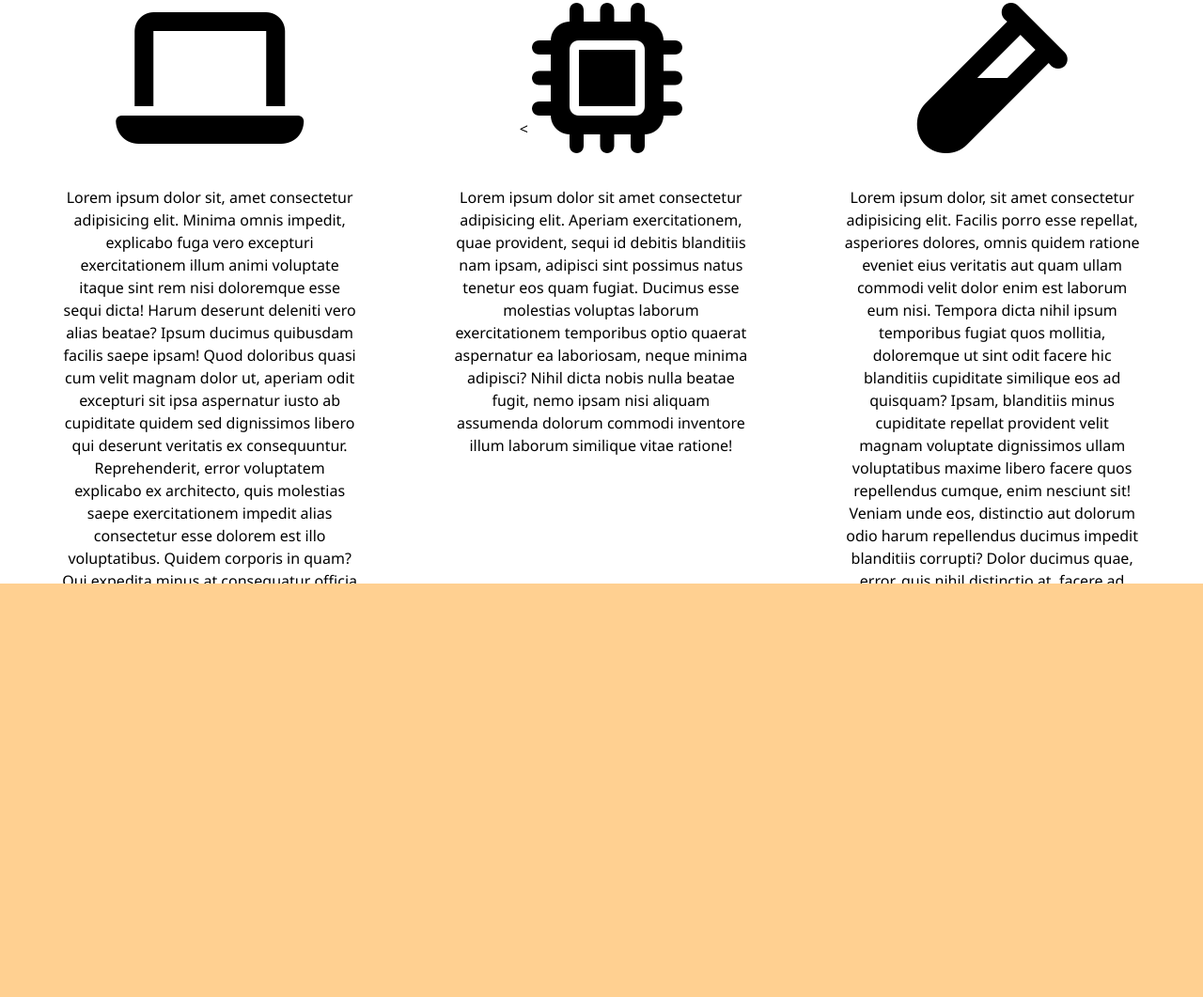
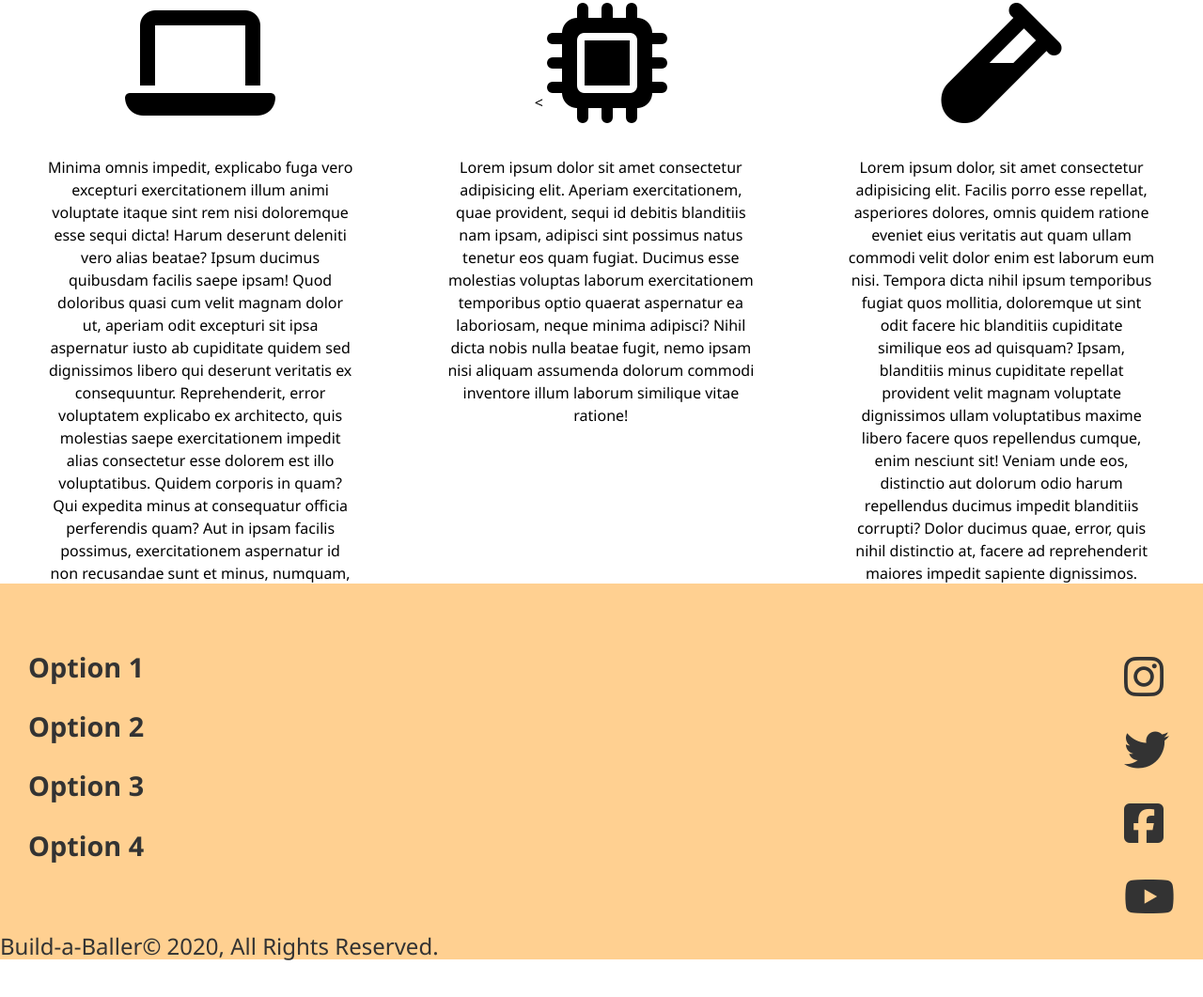
Before and after one commit to kguertin/build-a-baller, a plain HTML site: page index.html in a window 1280 px wide. Shown: the part 1779-2840 px from the top of the page at 94% size. Drawn offline with Linux system fonts and the light colour scheme.

Commit message:
adding footer and styling

```diff
--- a/index.html
+++ b/index.html
@@ -60,7 +60,7 @@
         <h1 class="text-lead">Industry Best Solutions.</h1>
         <div class="box">
           <i class="fas fa-laptop"></i>
-          <p>Lorem ipsum dolor sit, amet consectetur adipisicing elit. Minima omnis impedit, explicabo fuga vero excepturi exercitationem illum animi voluptate itaque sint rem nisi doloremque esse sequi dicta! Harum deserunt deleniti vero alias beatae? Ipsum ducimus quibusdam facilis saepe ipsam! Quod doloribus quasi cum velit magnam dolor ut, aperiam odit excepturi sit ipsa aspernatur iusto ab cupiditate quidem sed dignissimos libero qui deserunt veritatis ex consequuntur. Reprehenderit, error voluptatem explicabo ex architecto, quis molestias saepe exercitationem impedit alias consectetur esse dolorem est illo voluptatibus. Quidem corporis in quam? Qui expedita minus at consequatur officia perferendis quam? Aut in ipsam facilis possimus, exercitationem aspernatur id non recusandae sunt et minus, numquam, fugit molestias reprehenderit quasi quas voluptatibus ducimus laudantium magni dolore pariatur. Iusto est minus nulla perferendis reprehenderit exercitationem debitis, libero</p>
+          <p>Minima omnis impedit, explicabo fuga vero excepturi exercitationem illum animi voluptate itaque sint rem nisi doloremque esse sequi dicta! Harum deserunt deleniti vero alias beatae? Ipsum ducimus quibusdam facilis saepe ipsam! Quod doloribus quasi cum velit magnam dolor ut, aperiam odit excepturi sit ipsa aspernatur iusto ab cupiditate quidem sed dignissimos libero qui deserunt veritatis ex consequuntur. Reprehenderit, error voluptatem explicabo ex architecto, quis molestias saepe exercitationem impedit alias consectetur esse dolorem est illo voluptatibus. Quidem corporis in quam? Qui expedita minus at consequatur officia perferendis quam? Aut in ipsam facilis possimus, exercitationem aspernatur id non recusandae sunt et minus, numquam, fugit molestias reprehenderit quasi quas voluptatibus ducimus.</p>
         </div>
         <div class="box"><
           <i class="fas fa-microchip"></i>
@@ -72,8 +72,32 @@
         </div>
       </div>
     </section>
+    <div class="clr"></div>
     <footer>
-
+      <div class="container">
+        <div class="footer-left">
+          <nav class="footer-nav">
+            <ul>
+              <li><a href="#">Option 1</a></li>
+              <li><a href="#">Option 2</a></li>
+              <li><a href="#">Option 3</a></li>
+              <li><a href="#">Option 4</a></li>
+            </ul>
+          </nav>
+        </div>
+        <div class="footer-right">
+          <ul class="social-nav">
+            <li><a href="#"><i class="fab fa-instagram"></i></a></li>
+            <li><a href="#"><i class="fab fa-twitter"></i></a></li>
+            <li><a href="#"><i class="fab fa-facebook-square"></i></a></li>
+            <li><a href="#"><i class="fab fa-youtube"></i></a></li>
+          </ul>
+        </div>
+        <div class="clr"></div>
+        <div>
+          <p class="copy-text">Build-a-Baller&copy; 2020, All Rights Reserved. </p>
+        </div>
+      </div>
     </footer>
   </body>
 </html>
--- a/style.css
+++ b/style.css
@@ -174,7 +174,6 @@ header {
 /* Features Section */
 
 #features {
-  margin: 0 15px;
   overflow: auto;
 }
 
@@ -184,7 +183,7 @@ header {
 }
 
 #features i {
-  font-size: 10rem;
+  font-size: 8rem;
   margin-bottom: 35px;
   margin-top: -15px;
 }
@@ -196,6 +195,60 @@ header {
 /* Footer Style */
 
 footer {
-  height: 100vh;
+  height: 50vh;
   background: #ffd091;
 }
+
+footer .footer-left {
+  float: left;
+  width: 50%;
+}
+
+footer .footer-left ul {
+  margin-top: 60px;
+  margin-left: 20px;
+  list-style: none;
+}
+
+footer .footer-left ul li {
+  padding: 15px 10px;
+}
+
+
+footer .footer-left ul a {
+  color:#333;
+  font-size: 1.8rem;
+  font-weight: 700;
+}
+
+footer .footer-left ul a:hover {
+  color:#f4f4f4;
+}
+
+footer .footer-right{
+  float: right;
+}
+
+footer .footer-right .social-nav {
+  list-style-type: none;
+  margin-top: 60px;
+  font-size: 3.0rem;
+}
+
+footer .footer-right .social-nav i {
+  color: #333;
+  margin: 15px 0;
+  margin-right: 30px;
+}
+
+footer .footer-right .social-nav i:hover {
+  color: #f4f4f4;
+}
+
+
+
+footer .copy-text {
+ margin-bottom: 30px;
+  font-size: 1.5rem;
+  color: #333;
+}
```
